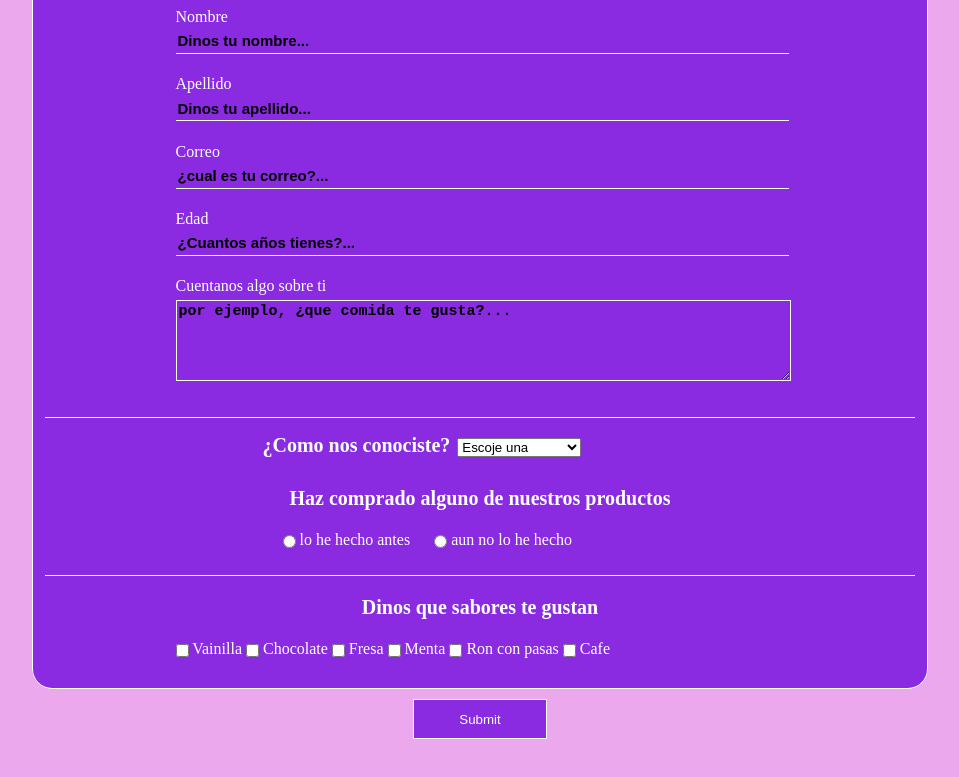
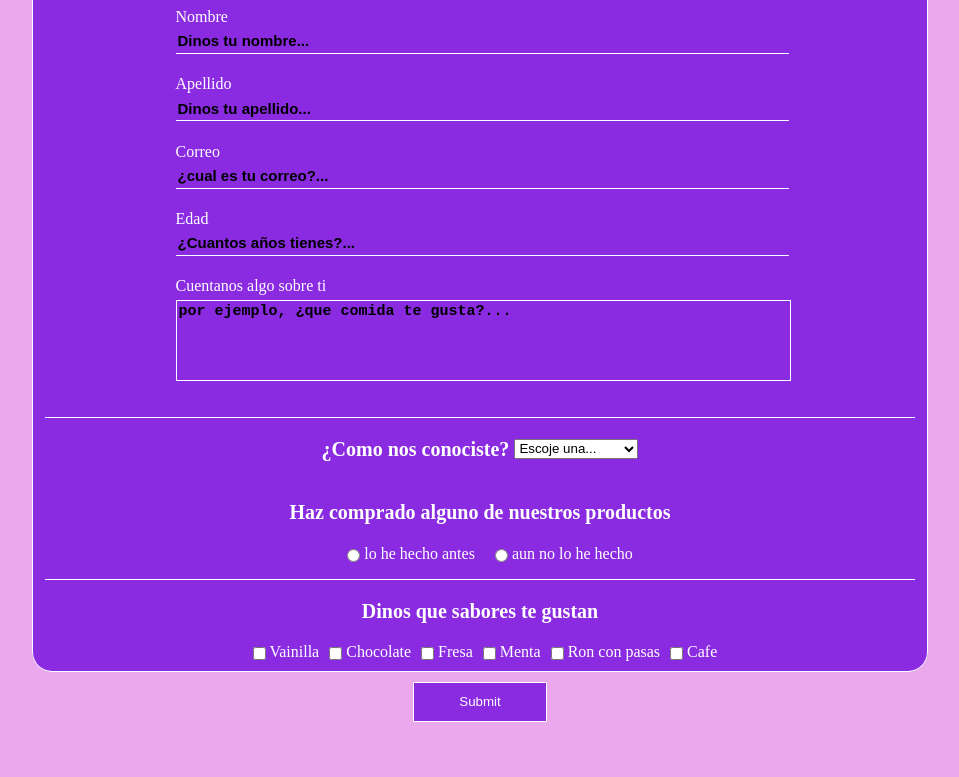
Before and after one commit to miguiSheep/freecodecamp-projects, a plain HTML site: page responsive-web-design/survey-form/index.html in a window 1280 px wide. Shown: the part 271-1048 px from the top of the page, without its empty margins (160-1119 px from the left). Drawn offline with Linux system fonts and the light colour scheme.

Commit message:
survey done

```diff
--- a/responsive-web-design/docs-page/styles.css
+++ b/responsive-web-design/docs-page/styles.css
@@ -75,8 +75,8 @@ body {
     line-height: 1.5;
 }
 
-@media screen and (max-width: 800px) {
+@media screen and (max-width: 1323px) {
     p {
-        color: #010205;
+        color: #ff0000;
     }
 }
--- a/responsive-web-design/survey-form/index.html
+++ b/responsive-web-design/survey-form/index.html
@@ -1,14 +1,19 @@
 <!DOCTYPE html>
 <html>
+
 <head>
 	<title>Survey Form</title>
 	<meta charset="utf-8">
 	<link rel="stylesheet" href="styles.css">
 </head>
+
 <body>
 	<header>
-	<div id="head"><h1 id="title">Encuesta Choco´s Cake</h1>
-	<h2><p id="description">Una pequeña encuesta para saber como nos conociste</p></h2>
+		<div id="head">
+			<h1 id="title">Encuesta Choco´s Cake</h1>
+			<h2>
+				<p id="description">Una pequeña encuesta para saber como nos conociste</p>
+			</h2>
 		</div>
 	</header>
 	<section>
@@ -22,40 +27,48 @@
 					<input type="text" name="name" placeholder="Dinos tu nombre..." id="name" required class="data">
 				</label>
 				<label class="label-data" for="last-name"> Apellido
-			<input type="text" name="last-name" placeholder="Dinos tu apellido..." id="last-name" required class="data">
+					<input type="text" name="last-name" placeholder="Dinos tu apellido..." id="last-name" required
+						class="data">
 				</label>
 				<label for="email" id="email-label" class="label-data"> Correo
-			<input type="email" name="email" placeholder="¿cual es tu correo?..." id="email" required class="data">
+					<input type="email" name="email" placeholder="¿cual es tu correo?..." id="email" required
+						class="data">
 				</label>
 				<label for="age" id="number-label" class="label-data"> Edad
-			<input type="number" name="age" min="13" max="90" placeholder="¿Cuantos años tienes?..." id="number" required class="data">
+					<input type="number" name="age" min="13" max="90" placeholder="¿Cuantos años tienes?..." id="number"
+						required class="data">
 				</label>
 				<label for="bio" class="label-data"> Cuentanos algo sobre ti
-			<textarea name="bio" placeholder="por ejemplo, ¿que comida te gusta?..." id="bio" required rows="5" cols="50"></textarea>
+					<textarea readonly name="bio" placeholder="por ejemplo, ¿que comida te gusta?..." id="bio" required
+						rows="5" cols="50"></textarea>
 				</label>
 			</fieldset>
 
 			<!--referencias-->
 			<fieldset id="field2">
 				<hr>
+				<div class="center">
 					<h3 id="h3-ref">¿Como nos conociste?</h3>
 					<select id="dropdown">
-				<option>Escoje  una</option>
+						<option hidden>Escoje una...</option>
 						<option>Me dijo un amigo</option>
 						<option>Vi su instagram</option>
 						<option>Vi su local</option>
 					</select>
+				</div>
 				<h3> Haz comprado alguno de nuestros productos</h3>
-			<div id="radio-div">
-			<div class="label-radio"><label><input type="radio" name="visita" value="si-visita"> lo he hecho antes</label></div>
-			<div class="label-radio"><label><input type="radio" name="visita" value="no-visita"> aun no lo he hecho </label></div>
+				<div id="radio-div" class="center">
+					<div class="label-radio"><label><input type="radio" name="visita" value="si-visita"> lo he hecho
+							antes</label></div>
+					<div class="label-radio"><label><input type="radio" name="visita" value="no-visita"> aun no lo he
+							hecho </label></div>
 				</div>
 			</fieldset>
 			<!--Gustos-->
 			<fieldset id="field3">
 				<hr>
 				<h3 id=h3-check>Dinos que sabores te gustan</h3>
-			<div id="check">
+				<div id="check" class="center">
 					<label><input type="checkbox" name="vainilla" value="vainilla"> Vainilla</label>
 					<label><input type="checkbox" name="Chocolate" value="Chocolate"> Chocolate</label>
 					<label><input type="checkbox" name="Fresa" value="Fresa"> Fresa</label>
@@ -68,4 +81,5 @@
 		</form>
 	</section>
 </body>
+
 </html>
--- a/responsive-web-design/survey-form/styles.css
+++ b/responsive-web-design/survey-form/styles.css
@@ -1,59 +1,78 @@
-*{margin: 0}
+* {
+	margin: 0
+}
 
-body{background-color: rgb(236, 168, 236  ) ;
-	color: white;}
+body {
+	background-color: rgb(236, 168, 236);
+	color: white;
+}
 
-#head{background-color: blueviolet;
-	border-radius:10px;
+#head {
+	background-color: blueviolet;
+	border-radius: 10px;
 	border: 1px solid white;
 	margin-top: 30px;
 	margin-left: 15%;
-	margin-right:15%}
+	margin-right: 15%
+}
 
-section form{margin:30px 15%;}
+section form {
+	margin: 30px 15%;
+}
 
-h1, h2, h3{
+h1,
+h2,
+h3 {
 	text-align: center;
 	font-size: 20px;
-	font-weight: bold; }
+	font-weight: bold;
+}
 
-h1{color: white;
+h1 {
+	color: white;
 	margin-bottom: 10px;
 	margin-top: 10px;
 	font-size: 40px;
-	font-weight: bold}
+	font-weight: bold
+}
 
-h3{margin-bottom: 20px;
-	margin-top: 20px;}
+h3 {
+	margin-bottom: 20px;
+	margin-top: 20px;
+}
 
-h2{font-size: 30px;
+h2 {
+	font-size: 30px;
 	font-weight: bolder;
 	color: black;
-	margin-bottom: 10px;}
+	margin-bottom: 10px;
+}
 
-#h3-data{
+#h3-data {
 	margin-top: 20px;
 	font-size: 40px;
 	font-weight: bold;
 }
 
-fieldset{
-	border:1px solid white;
+fieldset {
+	border: 1px solid white;
 	background-color: blueviolet;
 }
 
-hr{
-	border:1px solid white;
-	border-right:none;
-	border-left:none;
-	border-bottom:none;
-	}
+hr {
+	border: 1px solid white;
+	border-right: none;
+	border-left: none;
+	border-bottom: none;
+}
 
-#hr-label{margin:  10px;
+#hr-label {
+	margin: 10px;
 	padding: auto 100px;
 }
 
-.data, #bio {
+.data,
+#bio {
 	display: block;
 	margin-left: 15%;
 	width: 70%;
@@ -61,84 +80,114 @@ hr{
 	margin-top: 5px;
 	background-color: blueviolet;
 	border: 1px solid white;
-	color:white;
+	color: white;
 	outline: none;
-	cursor: pointer;}
+	cursor: pointer;
+	resize: none;
+}
 
 
-.data{height: 20px;
+.data {
+	height: 20px;
 	border-top: none;
 	border-left: none;
-	border-right: none;}
+	border-right: none;
+}
 
-.label-data{margin-left: 15%;}
+.label-data {
+	margin-left: 15%;
+}
 
-#h3-ref{
+#h3-ref {
 	display: inline;
-	margin-left: 25%;
-	margin-right: 3px;}
+}
 
-select{margin-bottom: 10px;
-	margin-top: 20px;
-	cursor: pointer;}
+select {
+	height: 20px;
+	cursor: pointer;
+	margin-top: 21px;
+	margin-left: 5px;
+}
 
+select:focus {
+	outline: none;
+}
 
-option{background-color: blueviolet;
-		color: white;}
+option {
+	background-color: white;
+	color: blueviolet;
+}
 
-#radio-div {margin-left: 25%;
-			margin-bottom: 10px;}
+.center {
+	display: flex;
+	justify-content: center;
+}
 
-#check{
-	margin-left:15%;
-	margin-right: 15%;
-	margin-bottom: 20px;}
+#h3-check {
+	margin-bottom: 20px;
+}
 
-#h3-check{margin-bottom: 20px;}
-
-input[type="submit"]{
+input[type="submit"] {
 	margin: 10px 42.5%;
 	width: 15%;
 	height: 40px;
 	background-color: blueviolet;
 	border: 1px solid white;
-	color:white;
+	color: white;
 }
 
-.label-radio{margin-left: 20px;
-	display: inline;}
-
-label{vertical-align: middle;}
-
-input{vertical-align: middle;
-	cursor: pointer;}
-
-input:hover{border-color: Black;}
-
-input[type="submit"]:hover{
-	color:black;
-	border-color: black;
-	transition:all 0.5s ease;}
-
-#bio:hover{border-color: Black;}
-
-#field1{
-	border-top-right-radius:20px;
-	border-top-left-radius:20px;
-	border-bottom:none;
+.label-radio {
+	margin-left: 20px;
+	display: inline;
 }
 
-#field2{border-top:none;
-		border-bottom: none;}
-
-#field3{
-	border-bottom-right-radius:20px;
-	border-bottom-left-radius:20px;
-	border-top:none;
+label {
+	vertical-align: middle;
 }
 
-::placeholder{
+input[type="checkbox"] {
+	margin-left: 10px;
+}
+
+input {
+	vertical-align: middle;
+	cursor: pointer;
+}
+
+input:hover {
+	border-color: Black;
+}
+
+input[type="submit"]:hover {
 	color: black;
-	font-weight:bold;
+	border-color: black;
+	transition: all 0.5s ease;
+}
+
+#bio:hover {
+	border-color: Black;
+}
+
+#field1 {
+	border-top-right-radius: 20px;
+	border-top-left-radius: 20px;
+	border-bottom: none;
+}
+
+#field2 {
+	border-top: none;
+	border-bottom: none;
+	margin: 0 auto;
+}
+
+#field3 {
+	border-bottom-right-radius: 20px;
+	border-bottom-left-radius: 20px;
+	border-top: none;
+}
+
+::placeholder {
+	color: black;
+	font-weight: bold;
 	font-size: 15px;
-	}
+}
```
Lines whose indentation alone changed are shown as unchanged.
